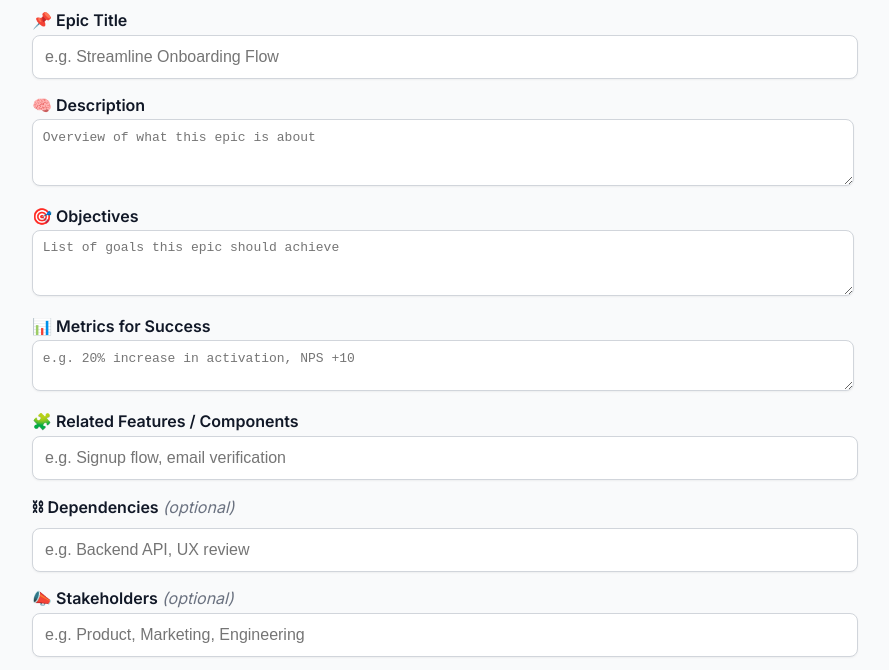
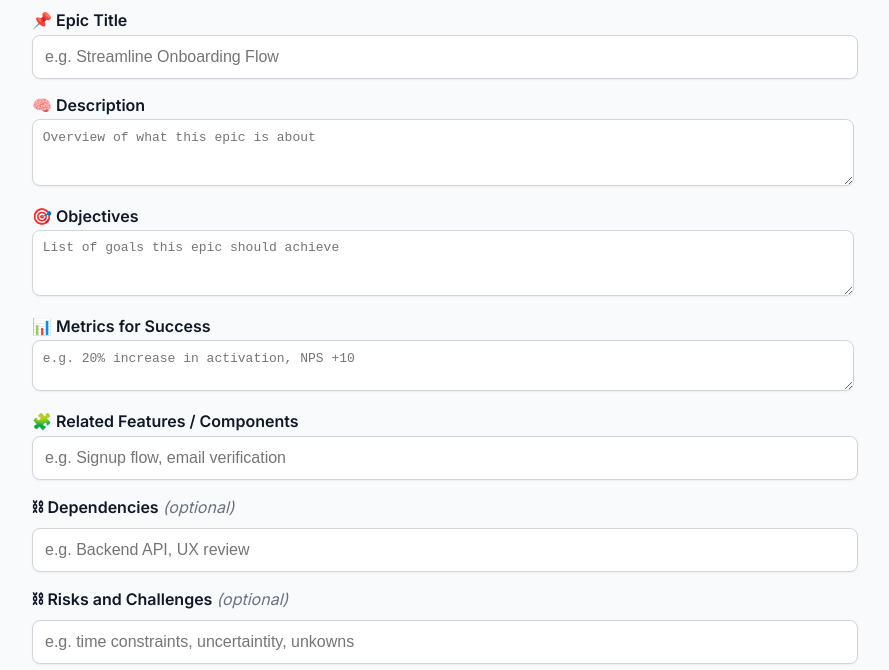
Before and after one commit to GerrITvos/epic-generator, a plain HTML site: page index.html in a window 1280 px wide. Shown: the part 114-784 px from the top of the page, without its empty margins (208-1097 px from the left). Drawn offline with Linux system fonts and the light colour scheme.

Commit message:
Update index.html

```diff
--- a/index.html
+++ b/index.html
@@ -102,6 +102,9 @@
     <label for="dependencies">⛓ Dependencies <span class="optional">(optional)</span></label>
     <input type="text" id="dependencies" placeholder="e.g. Backend API, UX review" />
 
+    <label for="Risks and Challenges">⛓ Risks and Challenges <span class="optional">(optional)</span></label>
+    <input type="text" id="Risks and Challenges" placeholder="e.g. time constraints, uncertaintity, unkowns" />
+
     <label for="stakeholders">📣 Stakeholders <span class="optional">(optional)</span></label>
     <input type="text" id="stakeholders" placeholder="e.g. Product, Marketing, Engineering" />
 
```
